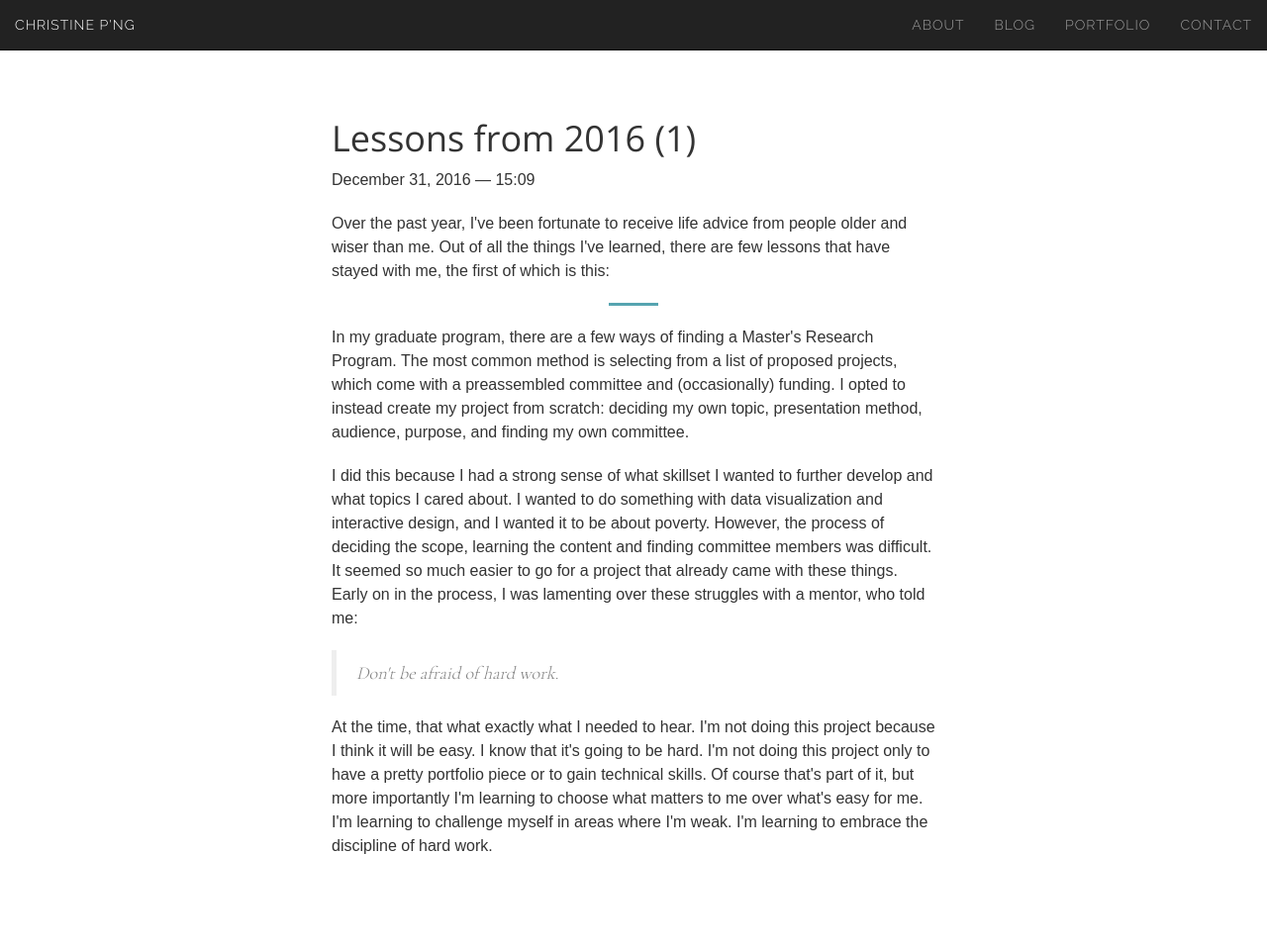
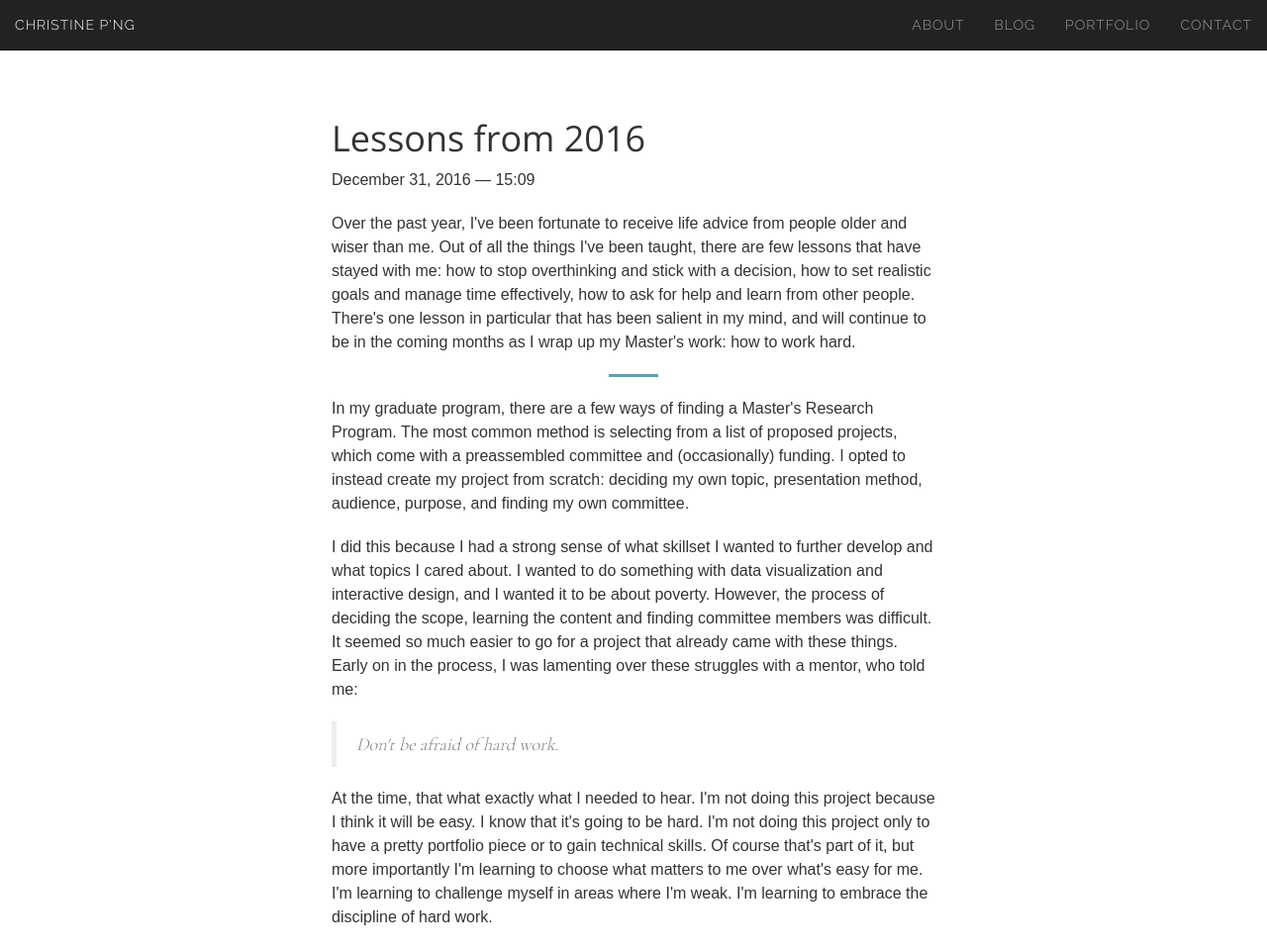
Before and after one commit to chspng/christinepng.ca, a Jekyll site: the page built from _posts/2016-12-31-yearly-reflection.md, in a window 1280 px wide and 959 px high. Shown: the whole window at 99% size. Built offline with Jekyll 4.4.1, drawn with Linux system fonts in a browser that asks for light colours.

Commit message:
updating post

```diff
--- a/_posts/2016-12-31-yearly-reflection.md
+++ b/_posts/2016-12-31-yearly-reflection.md
@@ -1,10 +1,10 @@
 ---
 layout: post
-title: Lessons from 2016 (1)
+title: Lessons from 2016
 date: 2016-12-31 15:09:00
-description: Taking note of things I have learned over the past year
+description: Taking note of what I have learned over the past year
 ---
-<p>Over the past year, I've been fortunate to receive life advice from people older and wiser than me. Out of all the things I've learned, there are few lessons that have stayed with me, the first of which is this:
+<p>Over the past year, I've been fortunate to receive life advice from people older and wiser than me. Out of all the things I've been taught, there are few lessons that have stayed with me: how to stop overthinking and stick with a decision, how to set realistic goals and manage time effectively, how to ask for help and learn from other people. There's one lesson in particular that has been salient in my mind, and will continue to be in the coming months as I wrap up my Master's work: how to work hard.
 
 <hr>
 
```
